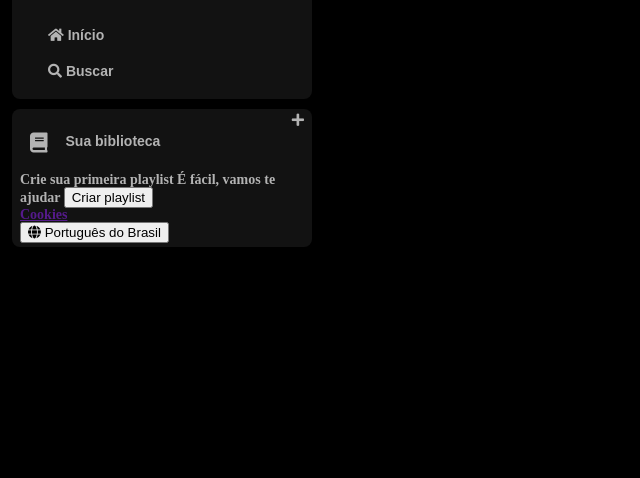
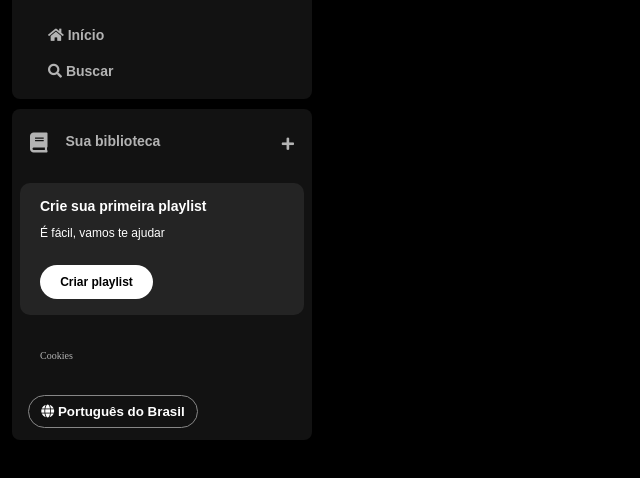
Before and after one commit to MateusOliveira991/spotify-imersao-alura, a plain HTML site: page index.html in a window 1280 px wide. Shown: the part 74-552 px from the top of the page, without its empty margins (0-640 px from the left). Drawn offline with Linux system fonts and the light colour scheme.

Commit message:
Final da estilização das side bar - aula 2

```diff
--- a/style.css
+++ b/style.css
@@ -88,3 +88,91 @@ body {
     padding-right: 8px;
 
   }
+
+  .library .library_content .fa-plus{
+   margin: 24px 10px;
+
+  }
+
+  .section-playlist{
+    display: flex;
+    align-items: flex-start;
+    justify-content: space-between;
+    gap: 20px;
+    background-color: #242424;
+    color: #b3b3b3;
+    font-weight: 600;
+    font-size: 14px;
+    margin: 8px 0px;
+    padding: 16px 20px;
+    border-radius: 10px;
+
+  }
+
+  .section-playlist .section-playlist_content{
+    display: flex;
+    flex-direction: column;
+     }
+
+     .section-playlist_content .text{
+      padding-bottom: 14px;
+      color: #fff;
+      font-family: "DM Sans", sans-serif;
+     }
+
+     .section-playlist_content .title{
+      font-weight: 700;
+     }
+
+     .section-playlist_content .subtitle{
+      font-weight: 500;
+      font-size: 12px;
+     }
+
+     .section-playlist_content .section-playlist_button{
+      display: flex;
+      justify-content: center;
+      background-color: #fff;
+      color: #000;
+      border-radius: 20px;
+      font-size: 12px;
+      font-weight: 700;
+      font-family: "DM Sans", sans-serif;
+      text-decoration: none;
+      text-transform: none;
+      padding: 10px;
+      margin-top: 12px;
+      border: 0px;
+      width: 113px;
+
+
+     }
+
+     .sidebar .cookies{
+      margin: 25px 20px;
+
+     }
+     .sidebar .cookies a{
+      color: #b3b3b3;
+      font-weight: 500;
+      font-size: 10px;
+      text-decoration: none;
+     }
+
+     .sidebar .cookies a:hover{
+      text-decoration: underline;
+     }
+
+     .languages .languages_button{
+      align-items: center;
+      background-color: transparent;
+      border: 1px solid #878787;
+      color: #fff;
+      font-weight: bold;
+      cursor: pointer;
+      width: 170px;
+      margin: 8px;
+      padding: 8px;
+      border-radius: 20px;
+
+     }
```
